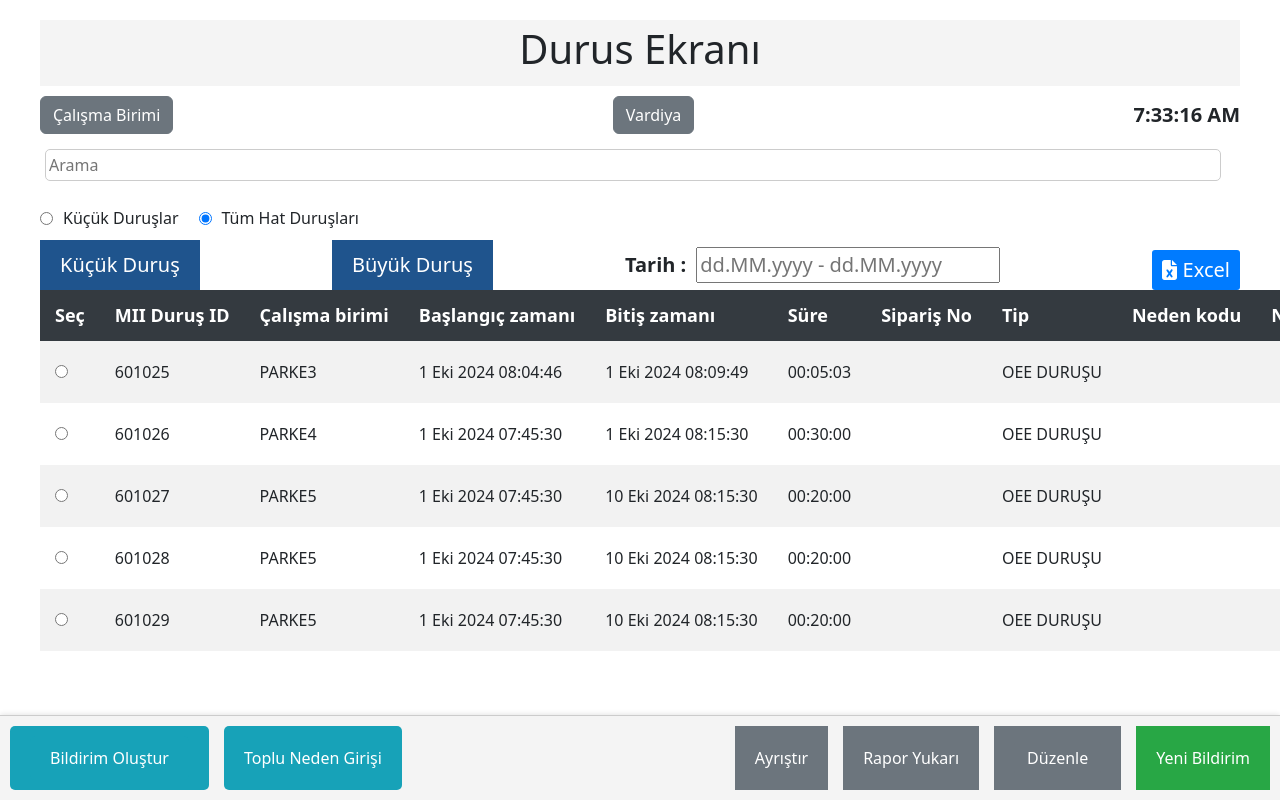
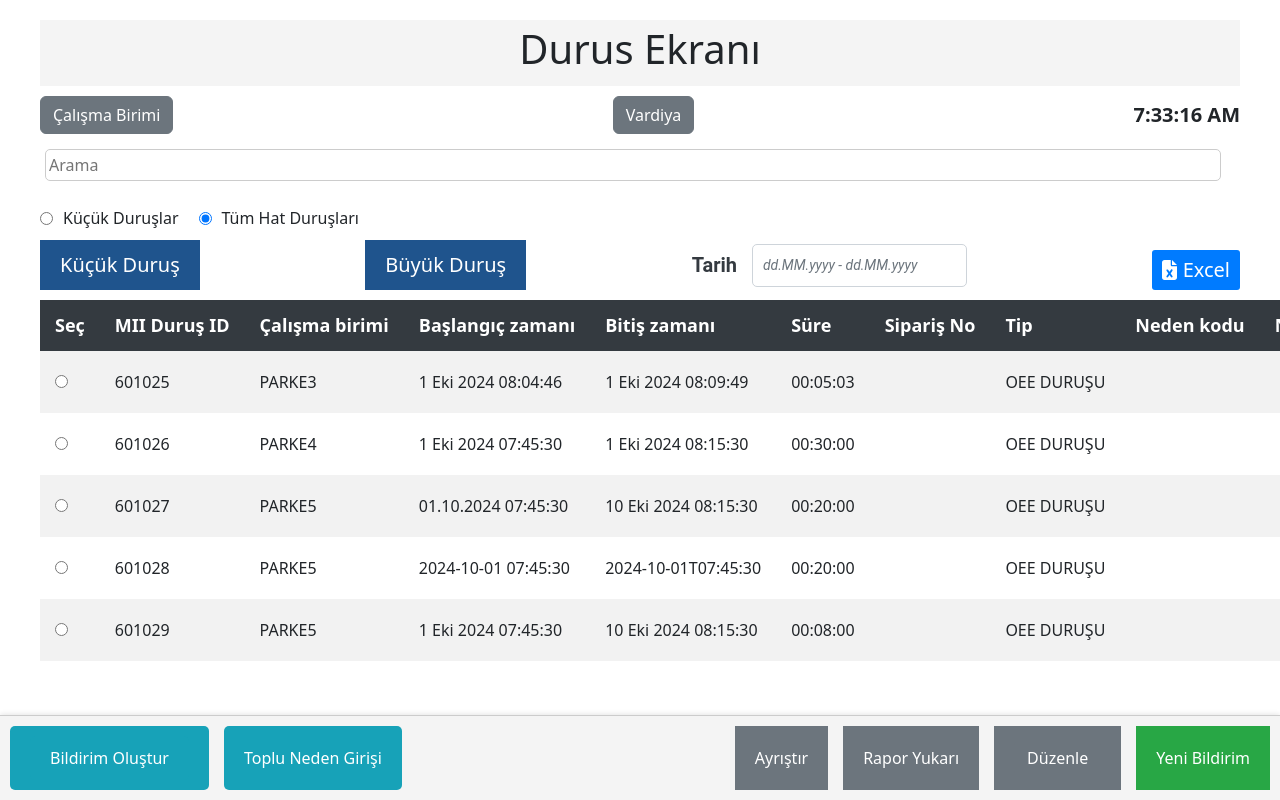
Before and after one commit to Doganmbd/my-app, a React (Create React App) app: page / in a window 1280 px wide. Shown: the top 800 px of the page. Built offline with nearby package versions, Linux system fonts and the light colour scheme.

Commit message:
tarih filtresi eklendi

```diff
--- a/src/App.css
+++ b/src/App.css
@@ -32,6 +32,7 @@
   margin-bottom: 20px;
   font-size: 16px;
   text-align: left;
+  margin-top: 10px;
 }
 
 th, td {
@@ -41,6 +42,7 @@
   overflow: hidden; /* Taşmayı gizle */
   text-overflow: ellipsis; /* Taşan metni üç nokta ile göster */
   white-space: nowrap; /* Metnin tek satırda kalmasını sağla */
+
 }
 
 th {
@@ -49,6 +51,7 @@
   font-weight: bold;
   text-align: center;
   font-size: 18px; /* Daha büyük yazı fontu */
+
 }
 
 tbody tr:nth-child(odd) {
@@ -78,6 +81,114 @@
   background-color: #f4f4f4;
   padding: 5px;
 }
+
+
+
+
+/* Tarih aralığı seçici stili */
+.date-range-picker {
+  display: flex;
+  align-items: center;
+  gap: 5px; /* Label ile tarih seçici arasında boşluk */
+  font-family: 'Roboto', sans-serif; /* Font ailesi */
+
+}
+
+.date-range-picker label {
+  font-weight: bold;
+  font-size: 20px;
+  color: #343a40;
+}
+
+.react-datepicker-wrapper {
+  width: 100%; /* Tarih seçici genişliği tam olsun */
+}
+
+.react-datepicker__input-container input {
+  width: 100%;
+  padding: 10px;
+  border: 1px solid #ced4da;
+  border-radius: 5px;
+  font-size: 14px;
+  color: #495057;
+  background-color: white;
+  transition: border-color 0.3s ease;
+  outline: none;
+}
+
+.react-datepicker__input-container input:focus {
+  border-color: #007bff; /* Odaklandığında mavi sınır */
+}
+
+.react-datepicker__input-container input::placeholder {
+  color: #6c757d;
+  font-style: italic;
+}
+
+/* Tarih seçici popup stili */
+.react-datepicker {
+  border: 3px solid #007bff;
+  border-radius: 10px;
+  box-shadow: 0px 4px 8px rgba(0, 0, 0, 0.1);
+}
+
+.react-datepicker__header {
+  background-color: #007bff;
+  border-bottom: 1px solid #0056b3;
+}
+
+.react-datepicker__current-month,
+.react-datepicker__day-name {
+  color: white;
+  font-weight: bold;
+}
+
+.react-datepicker__day:hover {
+  background-color: #007bff;
+  color: white;
+}
+
+.react-datepicker__day--selected {
+  background-color: #007bff;
+}
+
+.react-datepicker__day--in-range {
+  background-color: #d9eaff;
+}
+
+.react-datepicker__day--range-start,
+.react-datepicker__day--range-end {
+  background-color: #0056b3;
+  color: white;
+}
+
+
+
+
+
+
+
+
+
+
+
+
+
+
+
+
+
+
+
+
+
+
+
+
+
+
+
+
 
 /* Zaman Görüntüleme Stili */
 .time-display {
--- a/src/components/DatePickers.jsx
+++ b/src/components/DatePickers.jsx
@@ -3,21 +3,28 @@
 import "react-datepicker/dist/react-datepicker.css";
 import "../App.css";
 
-function DatePickers() {
+function DatePickers({ onDateChange }) {
   const [startDate, setStartDate] = useState(null);
   const [endDate, setEndDate] = useState(null);
+
+
+  const handleDateChange = (dates) => {
+    const [start, end] = dates;
+    setStartDate(start);
+    setEndDate(end);
+
+    console.log("Start Date:", start);
+    console.log("End Date:", end);
+    onDateChange(start, end); // Tarih değişiminde tabloyu filtreleyecek fonksiyonu çağırıyoruz
+  };
 
   return (
 
     <div className="date-range-picker">
-      <label>Tarih :</label>
+      <label>Tarih </label>
       <DatePicker
         selected={startDate}
-        onChange={(dates) => {
-          const [start, end] = dates;
-          setStartDate(start);
-          setEndDate(end);
-        }}
+        onChange={handleDateChange}
         startDate={startDate}
         endDate={endDate}
         selectsRange
--- a/src/helpers/data.jsx
+++ b/src/helpers/data.jsx
@@ -30,7 +30,7 @@
     {
       id: 601027,
       workingUnit: "PARKE5",
-      startTime: "1 Eki 2024 07:45:30",
+      startTime: "01.10.2024 07:45:30",
       endTime: "10 Eki 2024 08:15:30",
       duration: "00:20:00",
       orderNo: "",
@@ -43,8 +43,8 @@
     {
       id: 601028,
       workingUnit: "PARKE5",
-      startTime: "1 Eki 2024 07:45:30",
-      endTime: "10 Eki 2024 08:15:30",
+      startTime: "2024-10-01 07:45:30",
+      endTime: "2024-10-01T07:45:30",
       duration: "00:20:00",
       orderNo: "",
       type: "OEE DURUŞU",
@@ -58,7 +58,7 @@
       workingUnit: "PARKE5",
       startTime: "1 Eki 2024 07:45:30",
       endTime: "10 Eki 2024 08:15:30",
-      duration: "00:20:00",
+      duration: "00:08:00",
       orderNo: "",
       type: "OEE DURUŞU",
       reasonCode: "",
```
